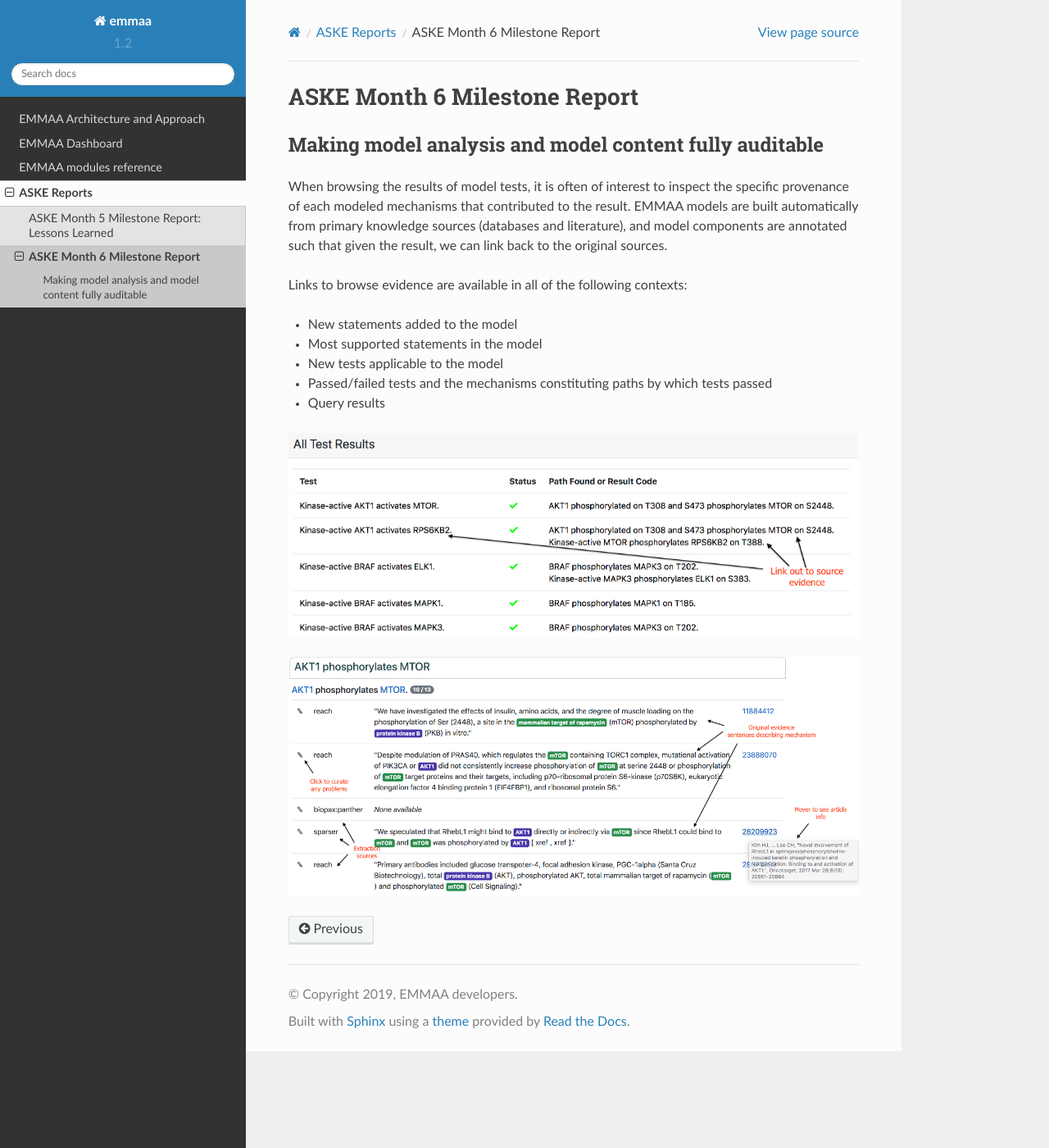
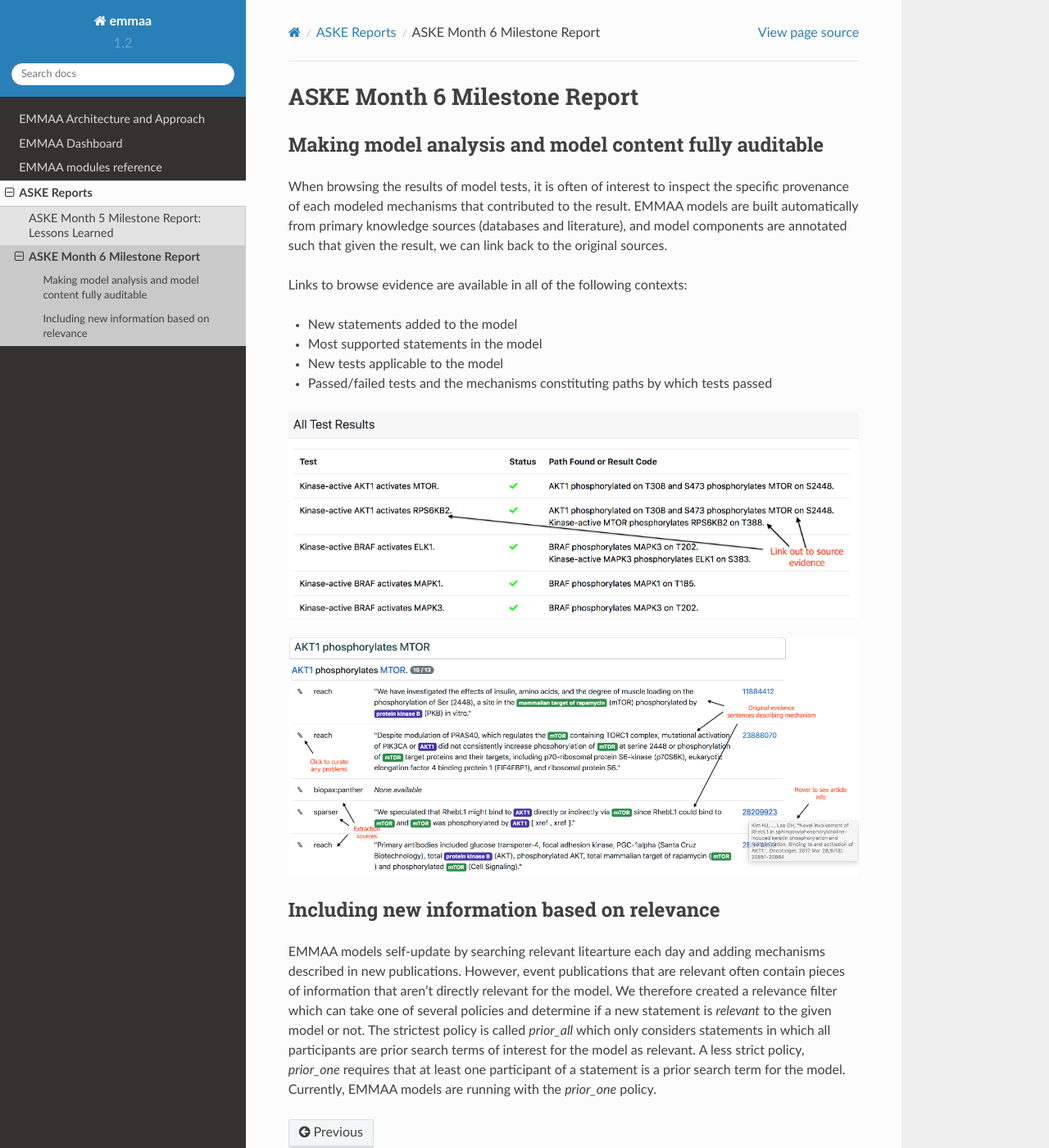
Before and after one commit to gyorilab/emmaa, a Sphinx documentation site: the page built from doc/reports/month6_report.rst, in a window 1280 px wide and 1400 px high. Shown: the whole window at 82% size. Built offline with Sphinx 7.4.7 and the Read the Docs theme 2.0.0, drawn with Linux system fonts in a browser that asks for light colours.

Commit message:
Add section on relevance filter

```diff
--- a/doc/reports/month6_report.rst
+++ b/doc/reports/month6_report.rst
@@ -17,8 +17,22 @@ Links to browse evidence are available in all of the following contexts:
 - New tests applicable to the model
 - Passed/failed tests and the mechanisms constituting paths by which tests
   passed
-- Query results
 
 .. image:: ../_static/images/akt_mtor_linkout.png
 
 .. image:: ../_static/images/akt_mtor_curation.png
+
+
+Including new information based on relevance
+--------------------------------------------
+
+EMMAA models self-update by searching relevant litearture each day and adding
+mechanisms described in new publications. However, event publications that
+are relevant often contain pieces of information that aren't directly relevant
+for the model. We therefore created a relevance filter which can take one
+of several policies and determine if a new statement is `relevant` to the
+given model or not. The strictest policy is called `prior_all` which only
+considers statements in which all participants are prior search terms of
+interest for the model as relevant. A less strict policy, `prior_one` requires
+that at least one participant of a statement is a prior search term for the
+model. Currently, EMMAA models are running with the `prior_one` policy.
```
